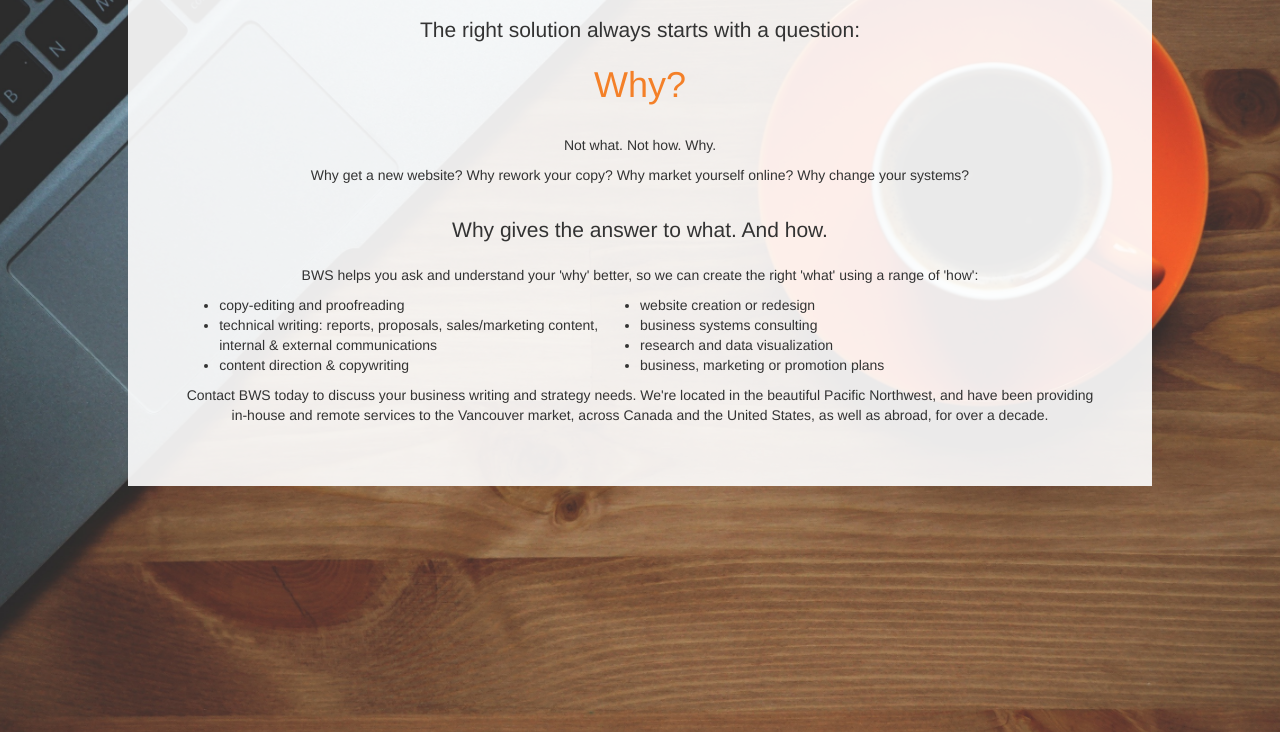
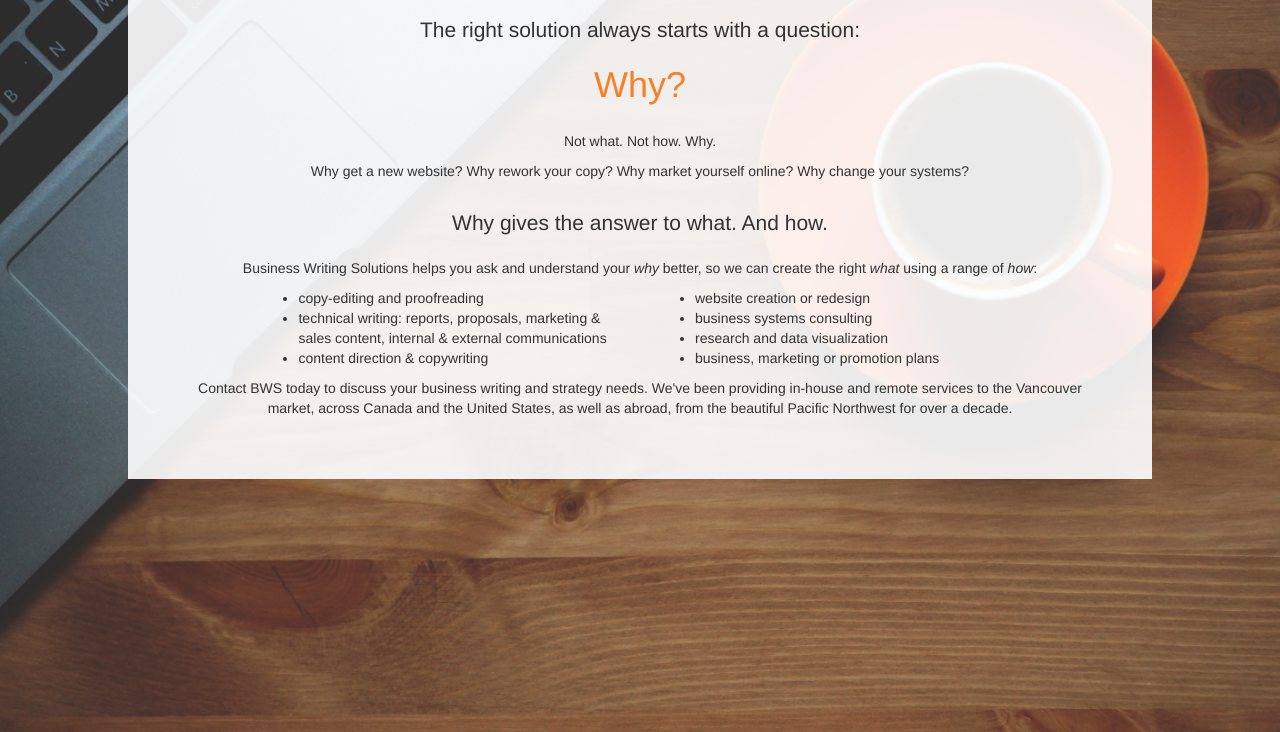
Before and after one commit to kaiewiggins/businesswriting, a Jekyll site: the page built from test.html, in a window 1280 px wide and 900 px high, scrolled down 1064 px, cut to the strip 0-732 px from the top of the window. Built offline with Jekyll 4.4.1, drawn with Linux system fonts in a browser that asks for light colours; nearby versions of some CDN libraries.

Commit message:
Update test.html

```diff
--- a/test.html
+++ b/test.html
@@ -26,21 +26,22 @@
       <a class="anchor" name="aboutservices" id="aboutservices"></a>
       <p class="lead">The right solution always starts with a question:</p>
       <h1>Why?</h1>
-      <p style="height:0.75em"></p>
+      <p style="height:0.5em"></p>
       <p>Not what. Not how. Why.</p>
       <p>Why get a new website? Why rework your copy? Why market yourself online? Why change your systems?</p>
-      <p style="height:0.75em"></p>
+      <p style="height:0.5em"></p>
       <p class="lead">Why gives the answer to what. And how.</p>
-      <p>BWS helps you ask and understand your 'why' better, so we can create the right 'what' using a range of 'how':</p>
+        <p>Business Writing Solutions helps you ask and understand your <i>why</i> better, so we can create the right <i>what</i> using a range of <i>how</i>:</p>
         <div class="row">
-            <div class="col-lg-6 text-left">
+            <div class="col-xs-1 text-left"></div>
+            <div class="col-xs-5 text-left">
       <ul>
         <li>copy-editing and proofreading</li>
-        <li>technical writing: reports, proposals, sales/marketing content, internal & external communications</li>
+        <li>technical writing: reports, proposals, marketing & sales content, internal & external communications</li>
         <li>content direction & copywriting</li>
         </ul>
             </div><!--close col-->
-                        <div class="col-lg-g text-left">
+                        <div class="col-xs-5 text-left">
       <ul>
         <li>website creation or redesign</li>
         <li>business systems consulting</li>
@@ -49,7 +50,7 @@
         </ul>
             </div><!--close col-->
         </div><!--close row-->
-        <p>Contact BWS today to discuss your business writing and strategy needs. We're located in the beautiful Pacific Northwest, and have been providing in-house and remote services to the Vancouver market, across Canada and the United States, as well as abroad, for over a decade.</p>
+        <p>Contact BWS today to discuss your business writing and strategy needs. We've been providing in-house and remote services to the Vancouver market, across Canada and the United States, as well as abroad, from the beautiful Pacific Northwest for over a decade.</p>
      </div><!--close text-center-->
 </div><!--close second background img-->
 
@@ -99,20 +100,23 @@
                   <h3>Portfolio<br><small>under construction</small></h3>
      <p>Quotes are determined on a project-by-project basis, but the following general hourly rates may be used as a guideline:</p>
      <div class="row">
-         <div class="col-xs-4"></div>
-         <div class="col-xs-4">
+         <div class="col-xs-1"></div>
+         <div class="col-xs-4 text-left">
          <ul>
              <li>Proofreading: </li>
              <li>Copy-Editing: </li>
              <li>Technical or Copy-Writing: </li>
              <li>Research & Data Visualization: </li>
              <li>Business or Marketing Planning: </li>
+         </ul>
+         </div>
+         <div class="col-xs-4 text-left">
+         <ul>
              <li>Systems or Strategic Analysis: </li>
              <li>Marketing/Promotions: </li>
              <li>Website and Online Services: </li>
              <li>Branding & Design: available in partnership</li>
-         </ul>
-         </div>
+         </ul>         </div>
         </div>
 
   <!-- Start Section 5: 'Contact' -->
```
